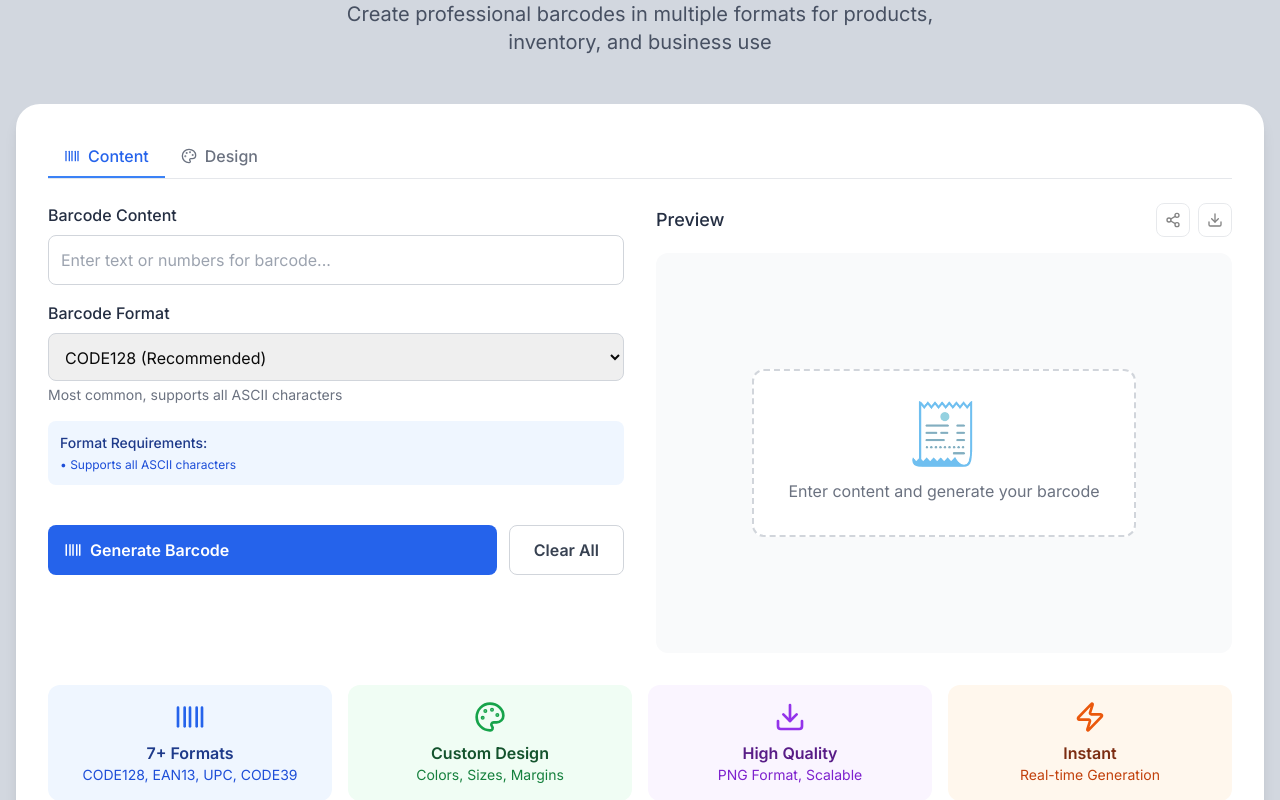
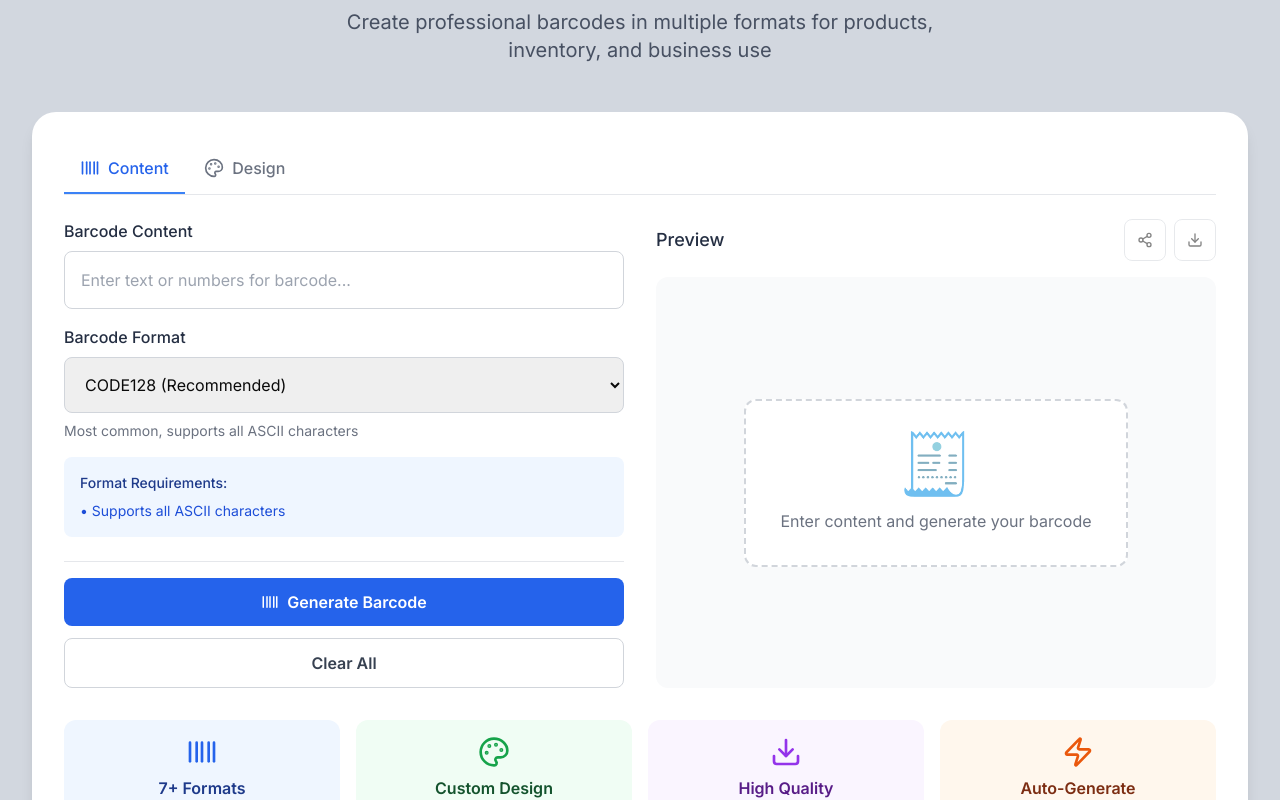
Before and after one commit to armandhuka/grocktool-nextjs, a Next.js app: page /QR-Barcode/barcode-generator in a window 1280 px wide. Shown: the part 240-1040 px from the top of the page. Built offline with nearby package versions, Linux system fonts and the light colour scheme.

Commit message:
updated -  barcode generator

```diff
--- a/app/QR-Barcode/barcode-generator/components/BarcodeGenerator.tsx
+++ b/app/QR-Barcode/barcode-generator/components/BarcodeGenerator.tsx
@@ -144,6 +144,16 @@ export default function BarcodeGenerator() {
     }
   };
 
+  // Auto-generate when text changes (with debounce)
+  useEffect(() => {
+    if (values.text.length > 2) {
+      const timer = setTimeout(() => {
+        generateBarcode();
+      }, 1000);
+      return () => clearTimeout(timer);
+    }
+  }, [values.text, values.format]);
+
   // Format descriptions
   const formatDescriptions = {
     CODE128: 'Most common, supports all ASCII characters',
@@ -157,37 +167,38 @@ export default function BarcodeGenerator() {
 
   return (
     <div className="min-h-screen bg-toolnest-bg font-inter">
-      <section className="pt-24 md:pt-32 pb-12 md:pb-20 px-4">
+      <section className="pt-24 md:pt-32 pb-12 md:pb-20 px-4 sm:px-6 lg:px-8">
         <div className="max-w-7xl mx-auto">
           <motion.div
             initial={{ opacity: 0, y: 20 }}
             animate={{ opacity: 1, y: 0 }}
             transition={{ duration: 0.5 }}
           >
-            {/* Back Link */}
+            {/* Back Link - Mobile Improved */}
             <Link
               href="/tool"
-              className="inline-flex items-center gap-2 text-toolnest-text/70 hover:text-toolnest-text mb-6 transition-colors text-sm md:text-base"
+              className="inline-flex items-center gap-2 text-toolnest-text/70 hover:text-toolnest-text mb-6 transition-colors text-sm md:text-base px-2 py-1 rounded-lg hover:bg-gray-100"
             >
               <ArrowLeft size={18} />
-              Back to Tools
+              <span className="hidden xs:inline">Back to Tools</span>
+              <span className="xs:hidden">Back</span>
             </Link>
 
-            {/* Header */}
-            <div className="text-center mb-8 md:mb-12">
-              <h1 className="text-2xl md:text-4xl lg:text-5xl font-bold text-toolnest-text mb-3 md:mb-4">
+            {/* Header - Mobile Improved */}
+            <div className="text-center mb-8 md:mb-12 px-2">
+              <h1 className="text-2xl xs:text-3xl md:text-4xl lg:text-5xl font-bold text-toolnest-text mb-3 md:mb-4">
                 Barcode Generator
               </h1>
-              <p className="text-base md:text-xl text-toolnest-text/80 max-w-2xl mx-auto px-4">
+              <p className="text-sm xs:text-base md:text-xl text-toolnest-text/80 max-w-2xl mx-auto leading-relaxed">
                 Create professional barcodes in multiple formats for products, inventory, and business use
               </p>
             </div>
 
-            {/* Main Container */}
-            <div className="bg-white rounded-2xl md:rounded-3xl shadow-lg p-4 md:p-6 lg:p-8">
+            {/* Main Container - Mobile Improved */}
+            <div className="bg-white rounded-xl md:rounded-2xl lg:rounded-3xl shadow-lg p-4 sm:p-6 md:p-8">
 
-              {/* Tab Navigation */}
-              <div className="flex border-b border-gray-200 mb-4 md:mb-6 overflow-x-auto">
+              {/* Tab Navigation - Mobile Improved */}
+              <div className="flex border-b border-gray-200 mb-4 md:mb-6 overflow-x-auto scrollbar-hide">
                 {[
                   { key: 'content', label: 'Content', icon: Barcode },
                   { key: 'design', label: 'Design', icon: Palette },
@@ -195,26 +206,26 @@ export default function BarcodeGenerator() {
                   <button
                     key={key}
                     onClick={() => setActiveTab(key as any)}
-                    className={`flex items-center gap-2 flex-shrink-0 px-3 md:px-4 py-2 font-medium border-b-2 transition-colors whitespace-nowrap ${
+                    className={`flex items-center gap-2 flex-shrink-0 px-3 sm:px-4 py-2 sm:py-3 font-medium border-b-2 transition-colors whitespace-nowrap min-w-[120px] justify-center ${
                       activeTab === key
                         ? 'border-blue-500 text-blue-600'
                         : 'border-transparent text-gray-500 hover:text-gray-700'
                     }`}
                   >
-                    <Icon size={16} />
-                    {label}
+                    <Icon size={18} className="sm:w-5 sm:h-5" />
+                    <span className="text-sm sm:text-base">{label}</span>
                   </button>
                 ))}
               </div>
 
               <div className="grid lg:grid-cols-2 gap-6 md:gap-8">
-                {/* Settings Panel */}
+                {/* Settings Panel - Mobile Improved */}
                 <div className="space-y-4 md:space-y-6">
                   {activeTab === 'content' && (
                     <div className="space-y-4">
                       {/* Text Input */}
                       <div>
-                        <label className="text-toolnest-text font-medium block mb-2">
+                        <label className="text-toolnest-text font-medium block mb-2 text-sm sm:text-base">
                           Barcode Content
                         </label>
                         <input
@@ -222,19 +233,19 @@ export default function BarcodeGenerator() {
                           value={values.text}
                           onChange={(e) => handleInputChange('text', e.target.value)}
                           placeholder="Enter text or numbers for barcode..."
-                          className="w-full p-3 border border-gray-300 rounded-lg focus:ring-2 focus:ring-blue-500 focus:border-transparent"
+                          className="w-full p-3 sm:p-4 border border-gray-300 rounded-lg focus:ring-2 focus:ring-blue-500 focus:border-transparent text-sm sm:text-base"
                         />
                       </div>
 
                       {/* Format Selection */}
                       <div>
-                        <label className="text-toolnest-text font-medium block mb-2">
+                        <label className="text-toolnest-text font-medium block mb-2 text-sm sm:text-base">
                           Barcode Format
                         </label>
                         <select
                           value={values.format}
                           onChange={(e) => handleInputChange('format', e.target.value)}
-                          className="w-full p-3 border border-gray-300 rounded-lg focus:ring-2 focus:ring-blue-500"
+                          className="w-full p-3 sm:p-4 border border-gray-300 rounded-lg focus:ring-2 focus:ring-blue-500 text-sm sm:text-base"
                         >
                           <option value="CODE128">CODE128 (Recommended)</option>
                           <option value="EAN13">EAN-13 (13 digits)</option>
@@ -244,15 +255,15 @@ export default function BarcodeGenerator() {
                           <option value="MSI">MSI</option>
                           <option value="pharmacode">Pharmacode</option>
                         </select>
-                        <p className="text-sm text-gray-500 mt-1">
+                        <p className="text-xs sm:text-sm text-gray-500 mt-1 sm:mt-2">
                           {formatDescriptions[values.format as keyof typeof formatDescriptions]}
                         </p>
                       </div>
 
                       {/* Format Requirements */}
-                      <div className="bg-blue-50 rounded-lg p-3">
-                        <h4 className="font-medium text-blue-900 text-sm mb-1">Format Requirements:</h4>
-                        <ul className="text-xs text-blue-700 space-y-1">
+                      <div className="bg-blue-50 rounded-lg p-3 sm:p-4">
+                        <h4 className="font-medium text-blue-900 text-sm mb-1 sm:mb-2">Format Requirements:</h4>
+                        <ul className="text-xs sm:text-sm text-blue-700 space-y-1">
                           {values.format === 'EAN13' && <li>• Must be exactly 13 digits (0-9)</li>}
                           {values.format === 'UPC' && <li>• Must be exactly 12 digits (0-9)</li>}
                           {values.format === 'CODE39' && <li>• Supports: A-Z, 0-9, space, - . $ / + %</li>}
@@ -265,8 +276,8 @@ export default function BarcodeGenerator() {
 
                   {activeTab === 'design' && (
                     <div className="space-y-4">
-                      {/* Size Controls */}
-                      <div className="grid grid-cols-2 gap-4">
+                      {/* Size Controls - Mobile Improved */}
+                      <div className="grid grid-cols-1 xs:grid-cols-2 gap-3 sm:gap-4">
                         <div>
                           <label className="text-toolnest-text font-medium block mb-2 text-sm">
                             Line Width: {values.width}px
@@ -296,8 +307,8 @@ export default function BarcodeGenerator() {
                         </div>
                       </div>
 
-                      {/* Colors */}
-                      <div className="grid grid-cols-2 gap-4">
+                      {/* Colors - Mobile Improved */}
+                      <div className="grid grid-cols-1 xs:grid-cols-2 gap-3 sm:gap-4">
                         <div>
                           <label className="text-toolnest-text font-medium block mb-2 text-sm">
                             Barcode Color
@@ -307,12 +318,12 @@ export default function BarcodeGenerator() {
                               type="color"
                               value={values.lineColor}
                               onChange={(e) => handleInputChange('lineColor', e.target.value)}
-                              className="w-10 h-10 cursor-pointer rounded-lg border border-gray-300"
+                              className="w-8 h-8 sm:w-10 sm:h-10 cursor-pointer rounded-lg border border-gray-300"
                             />
                             <input
                               value={values.lineColor}
                               onChange={(e) => handleInputChange('lineColor', e.target.value)}
-                              className="flex-1 p-2 border border-gray-300 rounded-lg text-sm"
+                              className="flex-1 p-2 sm:p-3 border border-gray-300 rounded-lg text-xs sm:text-sm"
                             />
                           </div>
                         </div>
@@ -325,28 +336,28 @@ export default function BarcodeGenerator() {
                               type="color"
                               value={values.background}
                               onChange={(e) => handleInputChange('background', e.target.value)}
-                              className="w-10 h-10 cursor-pointer rounded-lg border border-gray-300"
+                              className="w-8 h-8 sm:w-10 sm:h-10 cursor-pointer rounded-lg border border-gray-300"
                             />
                             <input
                               value={values.background}
                               onChange={(e) => handleInputChange('background', e.target.value)}
-                              className="flex-1 p-2 border border-gray-300 rounded-lg text-sm"
+                              className="flex-1 p-2 sm:p-3 border border-gray-300 rounded-lg text-xs sm:text-sm"
                             />
                           </div>
                         </div>
                       </div>
 
-                      {/* Text Display */}
+                      {/* Text Display - Mobile Improved */}
                       <div className="space-y-3">
-                        <div className="flex items-center gap-2">
+                        <div className="flex items-center gap-2 p-2 sm:p-3 bg-gray-50 rounded-lg">
                           <input
                             type="checkbox"
                             id="displayValue"
                             checked={values.displayValue}
                             onChange={(e) => handleInputChange('displayValue', e.target.checked)}
-                            className="rounded border-gray-300"
+                            className="rounded border-gray-300 w-4 h-4 sm:w-5 sm:h-5"
                           />
-                          <label htmlFor="displayValue" className="text-toolnest-text font-medium text-sm">
+                          <label htmlFor="displayValue" className="text-toolnest-text font-medium text-sm sm:text-base">
                             Show Text Below Barcode
                           </label>
                         </div>
@@ -368,7 +379,7 @@ export default function BarcodeGenerator() {
                         )}
                       </div>
 
-                      {/* Margin */}
+                      {/* Margin - Mobile Improved */}
                       <div>
                         <label className="text-toolnest-text font-medium block mb-2 text-sm">
                           Margin: {values.margin}px
@@ -385,12 +396,12 @@ export default function BarcodeGenerator() {
                     </div>
                   )}
 
-                  {/* Action Buttons */}
-                  <div className="flex flex-col sm:flex-row gap-3 pt-4">
+                  {/* Action Buttons - Mobile Improved */}
+                  <div className="flex flex-col xs:flex-row gap-3 pt-4 border-t border-gray-200">
                     <button
                       onClick={generateBarcode}
                       disabled={isLoading}
-                      className="flex items-center gap-2 flex-1 bg-blue-600 text-white py-3 px-4 rounded-lg font-semibold hover:bg-blue-700 transition-colors disabled:opacity-50 disabled:cursor-not-allowed"
+                      className="flex items-center gap-2 flex-1 bg-blue-600 text-white py-3 px-4 rounded-lg font-semibold hover:bg-blue-700 transition-colors disabled:opacity-50 disabled:cursor-not-allowed text-sm sm:text-base justify-center"
                     >
                       {isLoading ? (
                         <RefreshCw size={18} className="animate-spin" />
@@ -402,63 +413,73 @@ export default function BarcodeGenerator() {
 
                     <button
                       onClick={handleClear}
-                      className="flex-1 sm:flex-none px-6 py-3 border border-gray-300 text-gray-700 rounded-lg font-semibold hover:bg-gray-50 transition-colors"
+                      className="flex-1 xs:flex-none px-4 sm:px-6 py-3 border border-gray-300 text-gray-700 rounded-lg font-semibold hover:bg-gray-50 transition-colors text-sm sm:text-base"
                     >
                       Clear All
                     </button>
                   </div>
                 </div>
 
-                {/* Preview Panel */}
+                {/* Preview Panel - Mobile Improved */}
                 <div className="flex flex-col">
                   <div className="flex justify-between items-center mb-4">
-                    <label className="text-toolnest-text font-medium text-lg">Preview</label>
+                    <label className="text-toolnest-text font-medium text-base sm:text-lg">Preview</label>
                     <div className="flex gap-2">
                       <button
                         onClick={shareBarcode}
                         disabled={!barcodeUrl}
-                        className="p-2 border border-gray-300 rounded-lg hover:bg-gray-50 disabled:opacity-50 disabled:cursor-not-allowed"
+                        className="p-2 sm:p-3 border border-gray-300 rounded-lg hover:bg-gray-50 disabled:opacity-50 disabled:cursor-not-allowed transition-colors"
+                        title="Share"
                       >
-                        <Share2 size={16} />
+                        <Share2 size={16} className="sm:w-4 sm:h-4" />
                       </button>
                       <button
                         onClick={downloadBarcode}
                         disabled={!barcodeUrl}
-                        className="p-2 border border-gray-300 rounded-lg hover:bg-gray-50 disabled:opacity-50 disabled:cursor-not-allowed"
+                        className="p-2 sm:p-3 border border-gray-300 rounded-lg hover:bg-gray-50 disabled:opacity-50 disabled:cursor-not-allowed transition-colors"
+                        title="Download"
                       >
-                        <Download size={16} />
+                        <Download size={16} className="sm:w-4 sm:h-4" />
                       </button>
                     </div>
                   </div>
 
-                  <div className="flex-1 flex flex-col items-center justify-center bg-gray-50 rounded-xl p-4 md:p-6 min-h-[300px] md:min-h-[400px]">
+                  <div className="flex-1 flex flex-col items-center justify-center bg-gray-50 rounded-xl p-4 sm:p-6 min-h-[280px] sm:min-h-[350px] md:min-h-[400px]">
                     {barcodeUrl ? (
                       <div className="text-center w-full">
-                        <div className="bg-white p-4 md:p-6 rounded-xl border-2 border-gray-200 inline-block shadow-lg mx-auto">
+                        <div className="bg-white p-4 sm:p-6 rounded-xl border-2 border-gray-200 inline-block shadow-lg mx-auto max-w-full">
                           <img
                             src={barcodeUrl}
                             alt="Generated Barcode"
-                            className="max-w-full h-auto"
+                            className="max-w-full h-auto mx-auto"
                             style={{
-                              maxWidth: '400px',
+                              maxWidth: 'min(100%, 400px)',
                               background: values.background
                             }}
                           />
                         </div>
 
-                        <div className="mt-4 md:mt-6 space-y-3 max-w-sm mx-auto">
-                          <p className="text-xs md:text-sm text-toolnest-text/70">
+                        <div className="mt-4 sm:mt-6 space-y-2 max-w-sm mx-auto">
+                          <p className="text-xs sm:text-sm text-toolnest-text/70">
                             Right-click to save or use download button
+                          </p>
+                          <p className="text-xs text-gray-500">
+                            Format: {values.format} | Size: {values.width}px × {values.height}px
                           </p>
                         </div>
                       </div>
                     ) : (
                       <div className="text-center py-8 w-full">
-                        <div className="bg-white border-2 border-dashed border-gray-300 rounded-xl p-6 md:p-8 max-w-sm mx-auto">
-                          <div className="text-gray-400 text-4xl md:text-6xl mb-3 md:mb-4">🧾</div>
-                          <p className="text-gray-500 text-sm md:text-base">
+                        <div className="bg-white border-2 border-dashed border-gray-300 rounded-xl p-6 sm:p-8 max-w-sm mx-auto">
+                          <div className="text-gray-400 text-4xl sm:text-6xl mb-3 sm:mb-4">🧾</div>
+                          <p className="text-gray-500 text-sm sm:text-base">
                             {isLoading ? 'Generating Barcode...' : 'Enter content and generate your barcode'}
                           </p>
+                          {values.text && (
+                            <p className="text-xs text-gray-400 mt-2">
+                              Auto-generating...
+                            </p>
+                          )}
                         </div>
                       </div>
                     )}
@@ -469,27 +490,27 @@ export default function BarcodeGenerator() {
                 </div>
               </div>
 
-              {/* Features Grid */}
-              <div className="mt-6 md:mt-8 grid grid-cols-1 sm:grid-cols-2 lg:grid-cols-4 gap-3 md:gap-4">
+              {/* Features Grid - Mobile Improved */}
+              <div className="mt-6 md:mt-8 grid grid-cols-2 sm:grid-cols-2 lg:grid-cols-4 gap-3 md:gap-4">
                 <div className="bg-blue-50 rounded-lg md:rounded-xl p-3 md:p-4 text-center">
                   <Barcode className="w-6 h-6 md:w-8 md:h-8 text-blue-600 mx-auto mb-1 md:mb-2" />
                   <h4 className="font-semibold text-blue-900 text-sm md:text-base">7+ Formats</h4>
-                  <p className="text-blue-700 text-xs md:text-sm">CODE128, EAN13, UPC, CODE39</p>
+                  <p className="text-blue-700 text-xs md:text-sm">CODE128, EAN13, UPC</p>
                 </div>
                 <div className="bg-green-50 rounded-lg md:rounded-xl p-3 md:p-4 text-center">
                   <Palette className="w-6 h-6 md:w-8 md:h-8 text-green-600 mx-auto mb-1 md:mb-2" />
                   <h4 className="font-semibold text-green-900 text-sm md:text-base">Custom Design</h4>
-                  <p className="text-green-700 text-xs md:text-sm">Colors, Sizes, Margins</p>
+                  <p className="text-green-700 text-xs md:text-sm">Colors, Sizes</p>
                 </div>
                 <div className="bg-purple-50 rounded-lg md:rounded-xl p-3 md:p-4 text-center">
                   <Download className="w-6 h-6 md:w-8 md:h-8 text-purple-600 mx-auto mb-1 md:mb-2" />
                   <h4 className="font-semibold text-purple-900 text-sm md:text-base">High Quality</h4>
-                  <p className="text-purple-700 text-xs md:text-sm">PNG Format, Scalable</p>
+                  <p className="text-purple-700 text-xs md:text-sm">PNG Format</p>
                 </div>
                 <div className="bg-orange-50 rounded-lg md:rounded-xl p-3 md:p-4 text-center">
                   <Zap className="w-6 h-6 md:w-8 md:h-8 text-orange-600 mx-auto mb-1 md:mb-2" />
-                  <h4 className="font-semibold text-orange-900 text-sm md:text-base">Instant</h4>
-                  <p className="text-orange-700 text-xs md:text-sm">Real-time Generation</p>
+                  <h4 className="font-semibold text-orange-900 text-sm md:text-base">Auto-Generate</h4>
+                  <p className="text-orange-700 text-xs md:text-sm">Real-time</p>
                 </div>
               </div>
             </div>
```
